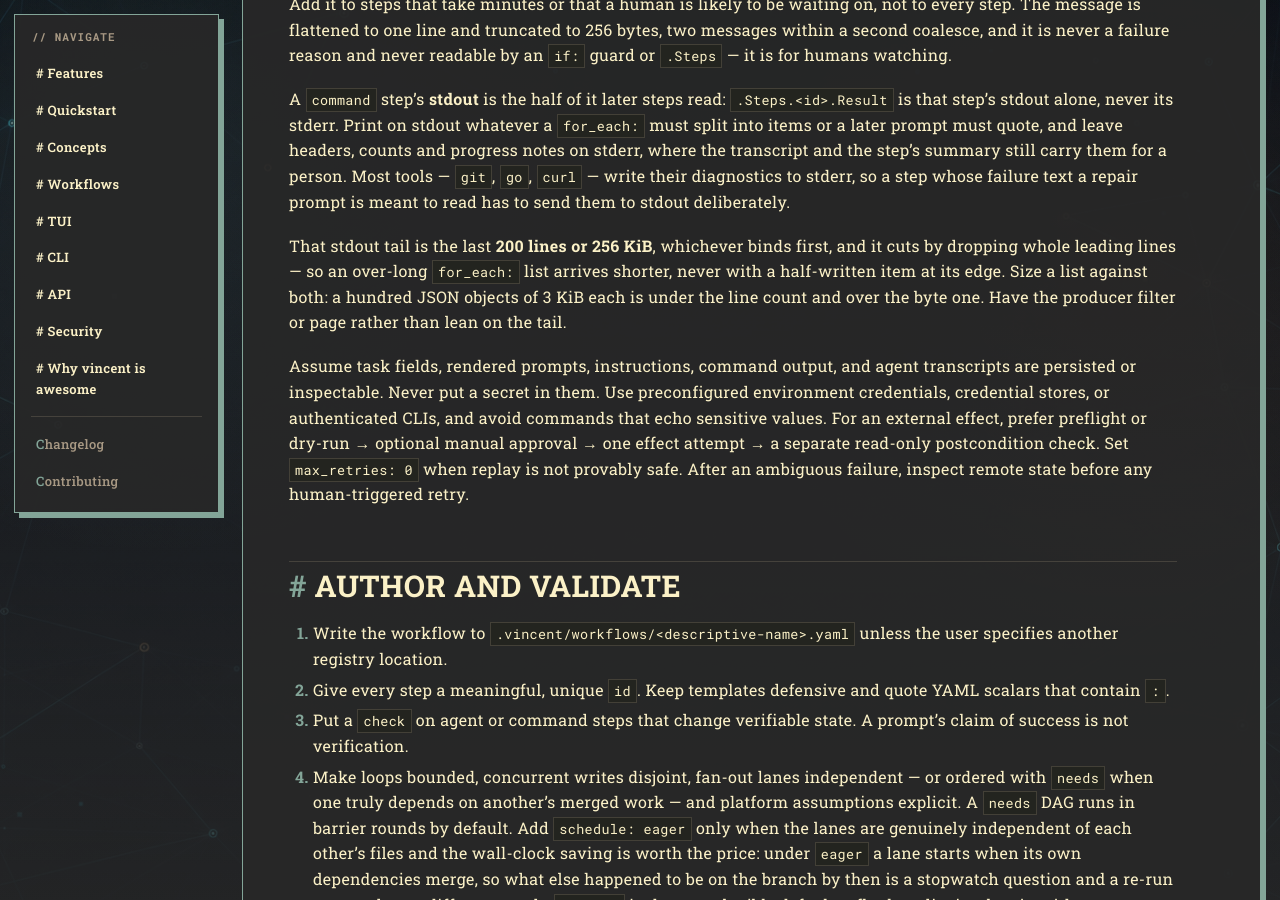
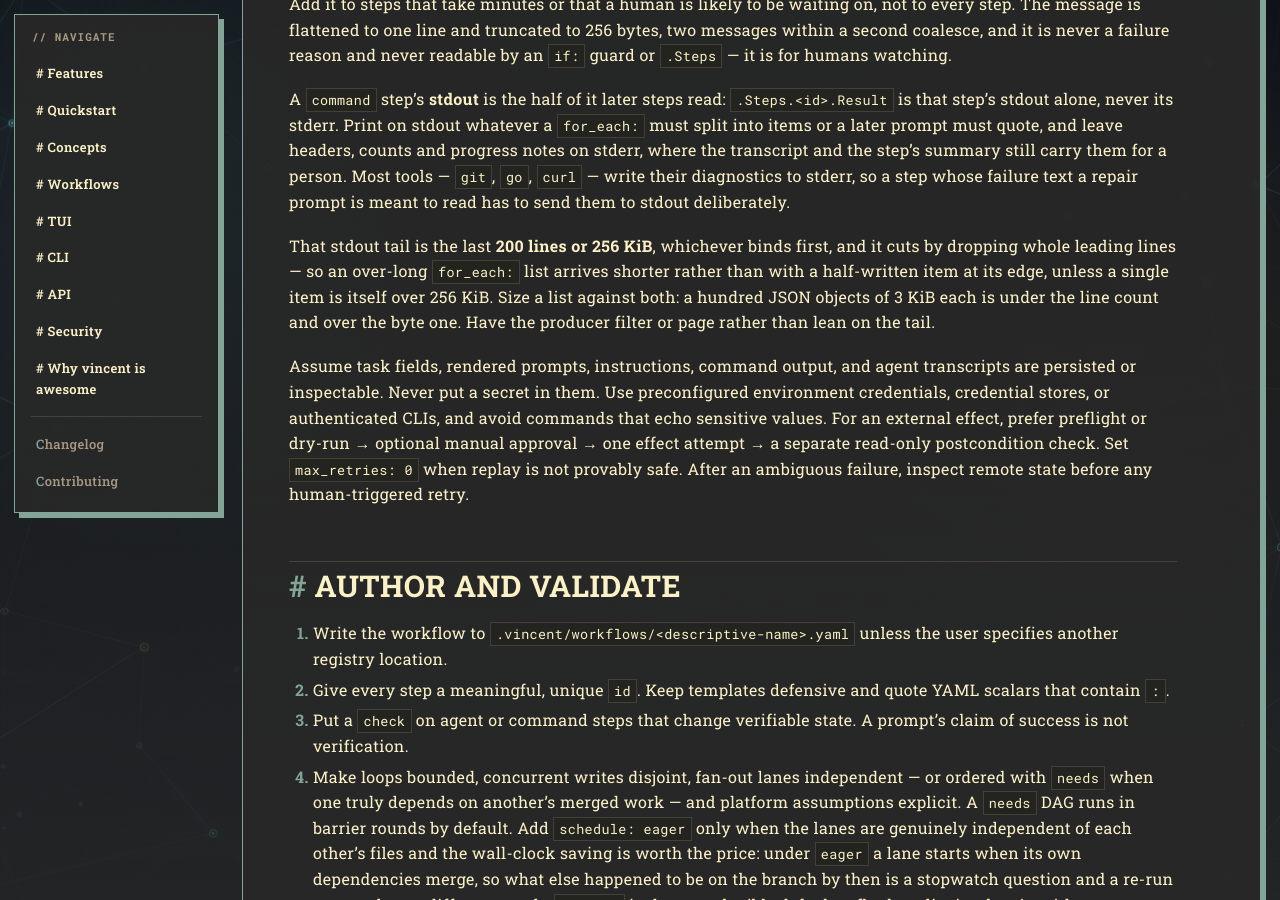
Before and after one commit to lezli01/vincent, a Jekyll site: the page built from skills/vincent-workflows/SKILL.md, in a window 1280 px wide and 900 px high, scrolled down 3266 px. Built offline with Jekyll 4.4.1, drawn with Linux system fonts in a browser that asks for light colours; our own code applies the rules of GitHub Pages for plain Markdown files.

Commit message:
chore(skills): state the byte bound in the skill's own schema reference
`references/workflow-schema.md` said Result was the last 200 stdout lines
and nothing about bytes; it is the file an agent reads next after SKILL.md,
which the fix for #313 had already taught both halves of the bound.

SKILL.md's new paragraph claimed a truncated list is "never" left with a
half-written item at its edge. That holds except when the surviving tail is
a single line over 256 KiB, which `outputTail.add` cuts mid-line at a rune
boundary — the exception docs/spec.md §8.4 and the workflow-schema reference
both carry. Runtime prompt text should not overstate it.

```diff
--- a/skills/vincent-workflows/SKILL.md
+++ b/skills/vincent-workflows/SKILL.md
@@ -156,7 +156,8 @@ text a repair prompt is meant to read has to send them to stdout deliberately.
 
 That stdout tail is the last **200 lines or 256 KiB**, whichever binds first,
 and it cuts by dropping whole leading lines — so an over-long `for_each:` list
-arrives shorter, never with a half-written item at its edge. Size a list
+arrives shorter rather than with a half-written item at its edge, unless a
+single item is itself over 256 KiB. Size a list
 against both: a hundred JSON objects of 3 KiB each is under the line count and
 over the byte one. Have the producer filter or page rather than lean on the
 tail.
```
Also changed, not shown: skills/vincent-workflows/references/workflow-schema.md (+3 -2 lines).
